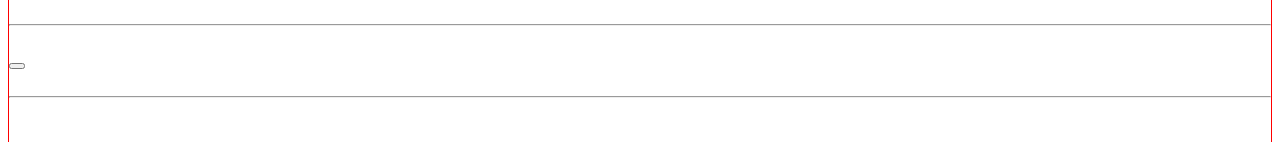
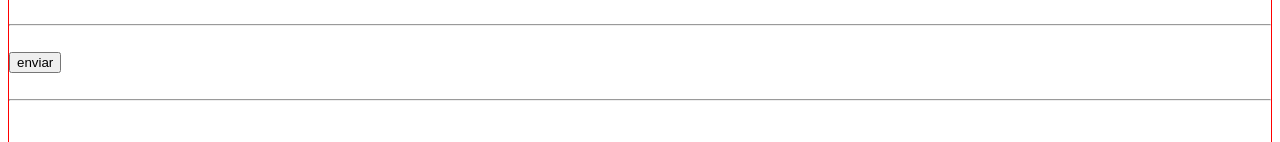
Before and after one commit to PAULOAQUISE/SESION1, a plain HTML site: page index.html in a window 1280 px wide. Shown: the part 377-519 px from the top of the page. Drawn offline with Linux system fonts and the light colour scheme.

Commit message:
nuevos datos

```diff
--- a/index.html
+++ b/index.html
@@ -49,16 +49,16 @@
             <hr/>
             <br/>
 
-            <!--le damosal boton enviar pero no hace su funcion q aplicar......-->
+            <!--le damos al boton enviar pero no hace su funcion q aplicar......-->
            <!--<button>
                 Enviar
             </button> -->
-            <a>
+
+            <a href="https://www.google.com">
                 <button>
-
-
+                    enviar
                 </button>
-        </a>
+            </a>
 
 
 
```
